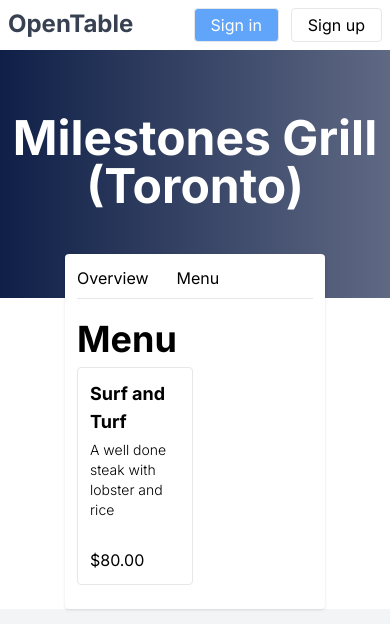
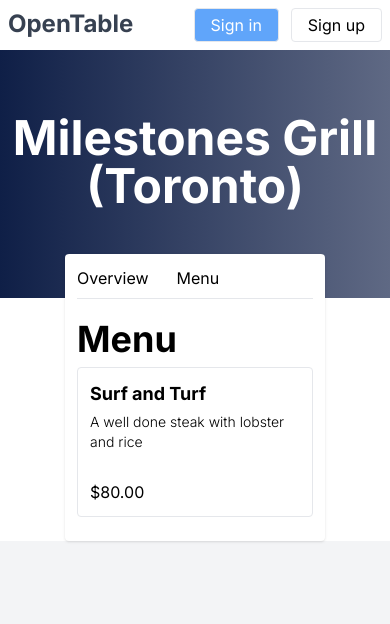
Before and after one commit to EmmanuelORivera/open-table-nextjs, a Next.js app: page /restaurant/1/menu in a window 390 px wide. Shown: the top 624 px of the page. Built offline with nearby package versions, Linux system fonts and the light colour scheme.

Commit message:
refactor: removing main tag and styling for mobile view.

```diff
--- a/src/app/restaurant/[slug]/menu/page.tsx
+++ b/src/app/restaurant/[slug]/menu/page.tsx
@@ -4,9 +4,7 @@ const MenuPage = () => {
   return (
     <section className="bg-gray-100 min-h-screen">
       <div className="max-w-screen-2xl m-auto bg-white">
-        <Hero title="Milestones Grill (Toronto)">
-          <h1 className=""></h1>
-        </Hero>
+        <Hero title="Milestones Grill (Toronto)"></Hero>
         {/* HEADER */} {/* DESCRIPTION PORTION */}
         <div className="flex m-auto w-2/3 justify-between items-start 0 -mt-11">
           <div className="bg-white w-[100%] rounded p-3 shadow">
@@ -22,14 +20,14 @@ const MenuPage = () => {
               </a>
             </nav>
             {/* RESAURANT NAVBAR */} {/* MENU */}
-            <main className="bg-white mt-5">
+            <div className="bg-white mt-5">
               <div>
                 <div className="mt-4 pb-1 mb-1">
                   <h1 className="font-bold text-4xl">Menu</h1>
                 </div>
                 <div className="flex flex-wrap justify-between">
                   {/* MENU CARD */}
-                  <div className=" border rounded p-3 w-[49%] mb-3">
+                  <div className=" border rounded p-3 w-full md:w-[49%] mb-3">
                     <h3 className="font-bold text-lg">Surf and Turf</h3>
                     <p className="font-light mt-1 text-sm">
                       A well done steak with lobster and rice
@@ -39,7 +37,7 @@ const MenuPage = () => {
                   {/* MENU CARD */}
                 </div>
               </div>
-            </main>
+            </div>
             {/* MENU */}
           </div>
         </div>
```
